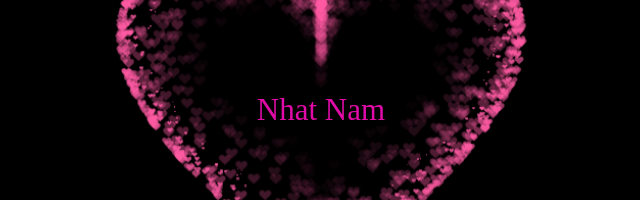
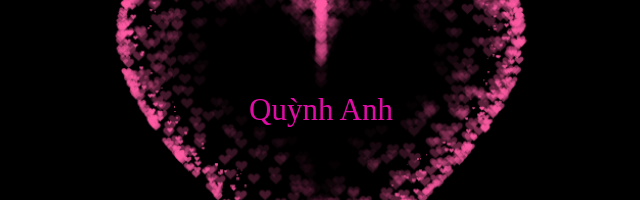
Before and after one commit to glimzvn/quynhanhngungok, a plain HTML site: page index.html in a window 1280 px wide. Shown: the part 288-488 px from the top of the page, without its empty margins (319-959 px from the left). Drawn offline with Linux system fonts and the light colour scheme.

Commit message:
Update index.html

```diff
--- a/index.html
+++ b/index.html
@@ -331,6 +331,6 @@ var ParticlePool = (function() {
         align-items: center;
         justify-content: center;
         margin-bottom: 5px;
-        text-align: center;">Nhat Nam</div>
+        text-align: center;">Quỳnh Anh</div>
  </BODY>
 </HTML>
```
